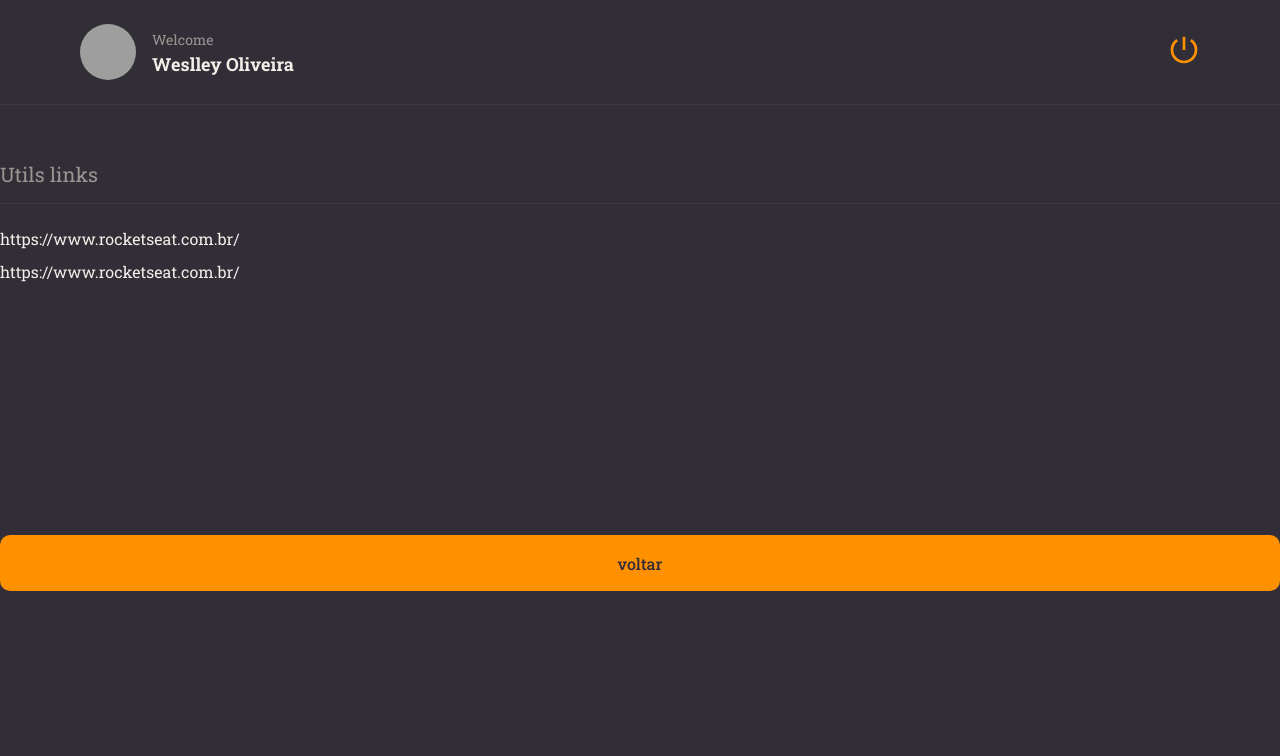
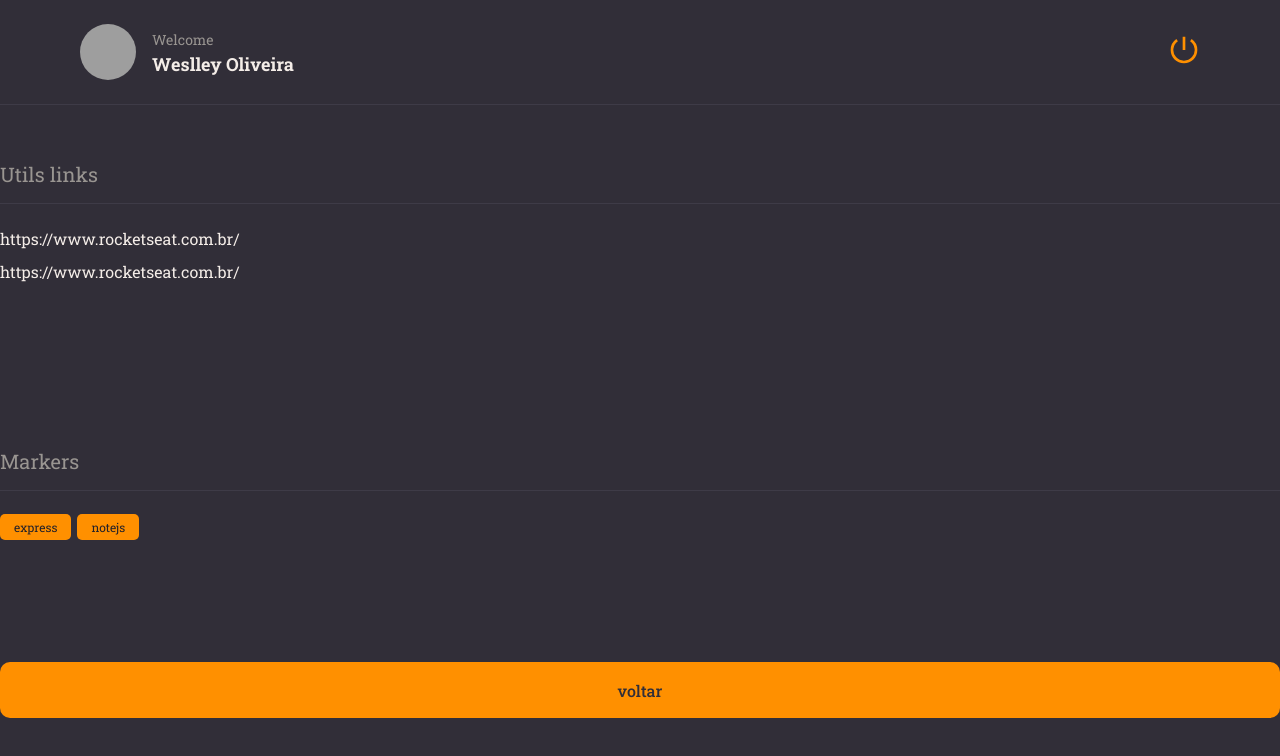
Before and after one commit to weslleyolli/Rocket_notes, a React (Vite) app: page / in a window 1280 px wide. Shown: the top 756 px of the page. Built offline with nearby package versions, Linux system fonts and the light colour scheme; grey boxes are pictures that could not be loaded.

Commit message:
tag component

```diff
--- /dev/null
+++ b/src/components/Tag/index.jsx
@@ -0,0 +1,9 @@
+import { Container } from "./styles";
+
+export function Tag({ title }) {
+    return (
+        <Container>
+            {title}
+        </Container>
+    )
+}
--- /dev/null
+++ b/src/components/Tag/styles.js
@@ -0,0 +1,10 @@
+import styled from "styled-components"
+
+export const Container = styled.span`
+    font-size: 12px;
+    padding: 5px 14px;
+    border-radius: 5px;
+    margin-right: 6px;
+    color: ${({ theme }) => theme.COLORS.BACKGROUND_900};
+    background-color: ${({ theme }) => theme.COLORS.ORANGE};
+`
--- a/src/pages/Details/index.jsx
+++ b/src/pages/Details/index.jsx
@@ -1,8 +1,9 @@
-import { Container, Links } from"./styles.js";
+import { Container, Links } from "./styles.js";
 
 import { Button } from "../../components/Button";
 import { Header } from "../../components/Header";
 import { Section } from "../../components/Section";
+import { Tag } from "../../components/Tag";
 
 export function Details() {
   return (
@@ -20,6 +21,11 @@
         </Links>
       </Section>
 
+      <Section title="Markers">
+        <Tag title="express" />
+        <Tag title="notejs" />
+      </Section>
+
       <Button title="voltar" />
     </Container>
 
```
Lines whose indentation alone changed are shown as unchanged.
